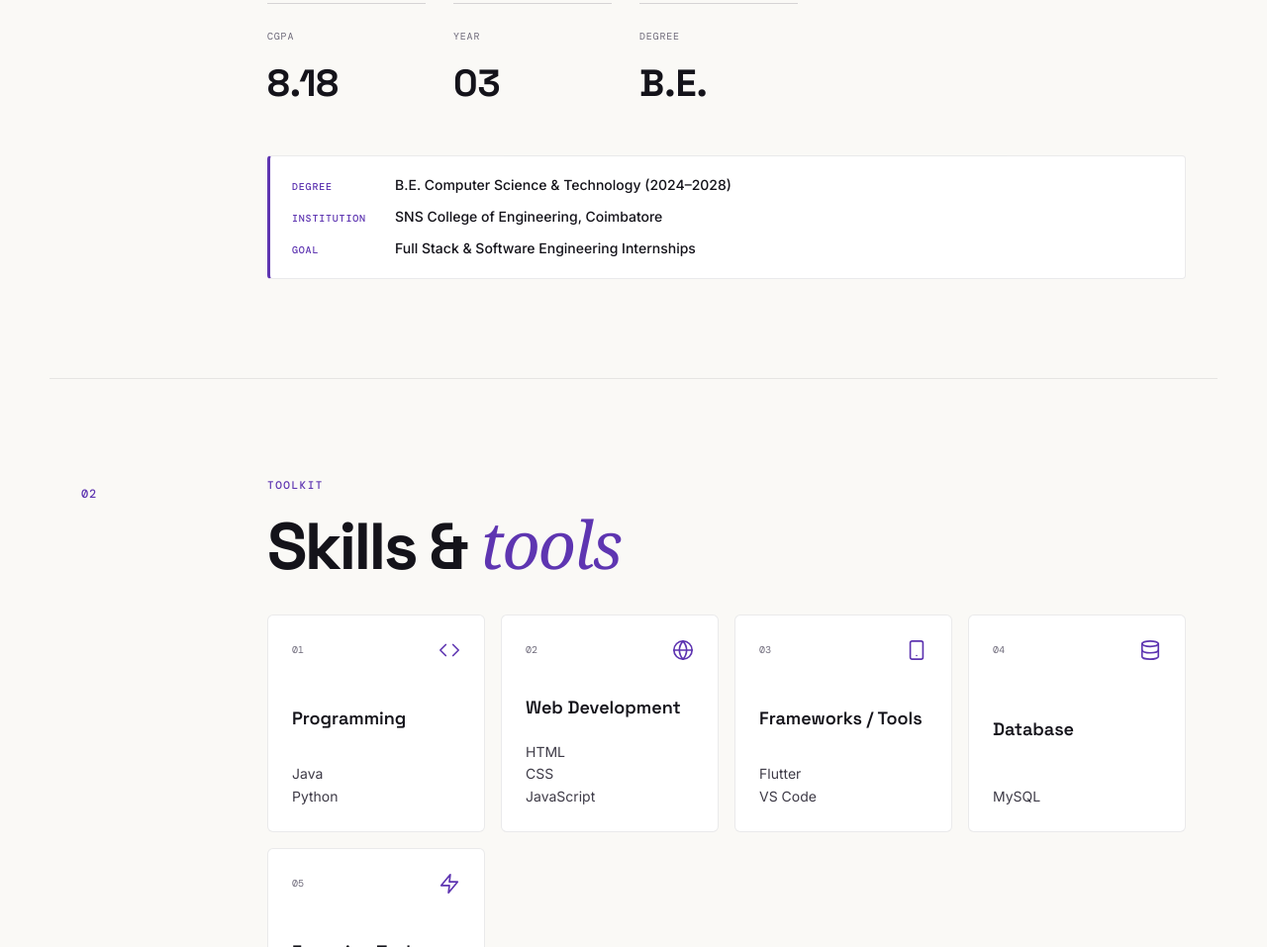
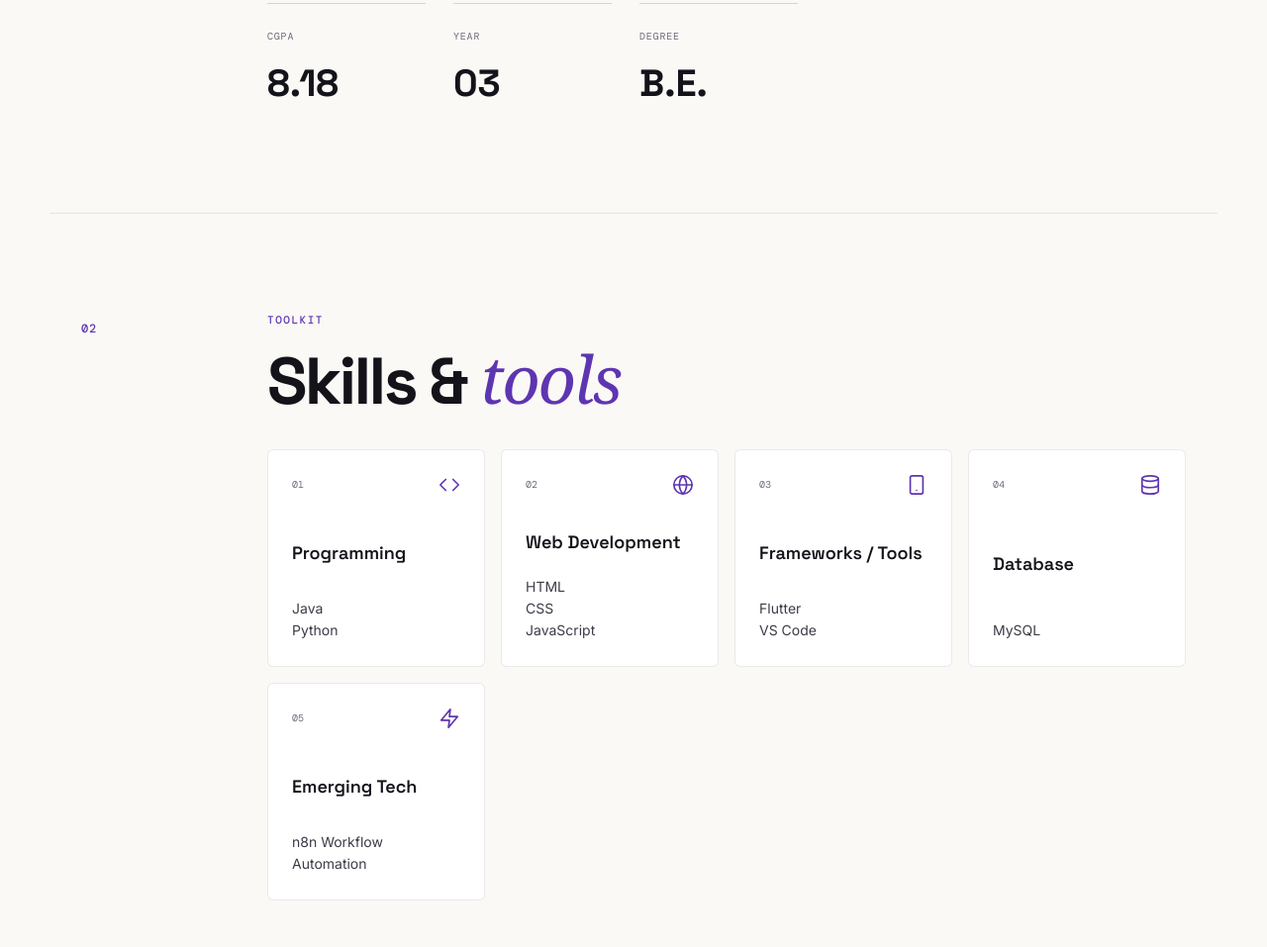
Before and after one commit to dharun-2411/dharunportfolio, a plain HTML site: page index.html in a window 1280 px wide. Shown: the part 1300-2257 px from the top of the page at 99% size. Drawn offline with nearby package versions, Linux system fonts and the light colour scheme.

Commit message:
Remove signature section completely and add cache busting

```diff
--- a/index.html
+++ b/index.html
@@ -8,7 +8,7 @@
   <link rel="preconnect" href="https://fonts.googleapis.com">
   <link rel="preconnect" href="https://fonts.gstatic.com" crossorigin>
   <link href="https://fonts.googleapis.com/css2?family=DM+Mono:wght@400;500&family=Inter:wght@400;500;600&family=Space+Grotesk:wght@500;600;700&display=swap" rel="stylesheet">
-  <link rel="stylesheet" href="style.css">
+  <link rel="stylesheet" href="style.css?v=2">
 </head>
 <body>
   <header class="site-header">
@@ -120,20 +120,6 @@
           <div><span>CGPA</span><strong>8.18</strong></div>
           <div><span>YEAR</span><strong>03</strong></div>
           <div><span>DEGREE</span><strong>B.E.</strong></div>
-        </div>
-        <div class="about-info-banner">
-          <div class="info-pill">
-            <span class="info-lbl">DEGREE</span>
-            <span class="info-val">B.E. Computer Science &amp; Technology (2024–2028)</span>
-          </div>
-          <div class="info-pill">
-            <span class="info-lbl">INSTITUTION</span>
-            <span class="info-val">SNS College of Engineering, Coimbatore</span>
-          </div>
-          <div class="info-pill">
-            <span class="info-lbl">GOAL</span>
-            <span class="info-val">Full Stack &amp; Software Engineering Internships</span>
-          </div>
         </div>
       </div>
     </section>
@@ -433,6 +419,6 @@
       <span>DESIGNED &amp; BUILT WITH CURIOSITY © 2026</span>
     </div>
   </footer>
-  <script src="script.js"></script>
+  <script src="script.js?v=2"></script>
 </body>
 </html>
--- a/style.css
+++ b/style.css
@@ -610,37 +610,6 @@
   color: var(--ink);
 }
 
-.about-info-banner {
-  margin-top: 42px;
-  display: flex;
-  flex-direction: column;
-  gap: 10px;
-  padding: 18px 22px;
-  background: var(--paper-card);
-  border: 1px solid var(--line);
-  border-left: 3px solid var(--accent);
-  border-radius: 4px;
-}
-
-.info-pill {
-  display: flex;
-  align-items: baseline;
-  gap: 14px;
-}
-
-.info-lbl {
-  font: 10px "DM Mono", monospace;
-  color: var(--accent);
-  font-weight: 500;
-  letter-spacing: 0.08em;
-  min-width: 90px;
-}
-
-.info-val {
-  font-size: 14px;
-  color: var(--ink);
-  font-weight: 500;
-}
 
 /* ==========================================================================
    Skills Section
```
